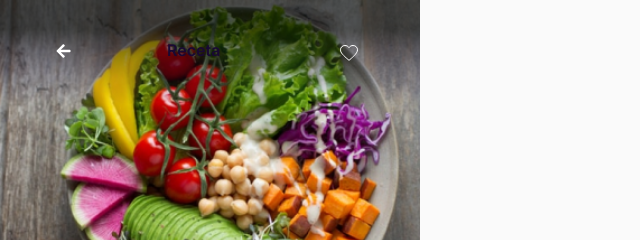
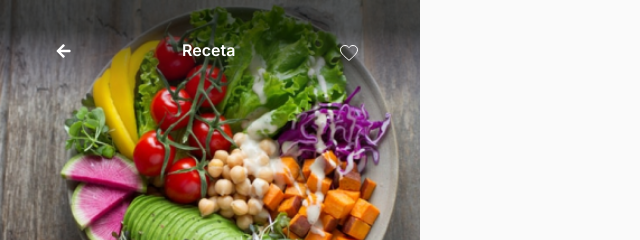
Before and after one commit to paufurlong/diplo, a plain HTML site: page detalle-receta2.html in a window 1280 px wide. Shown: the top 240 px of the page, 0-640 px from the left. Drawn offline with Linux system fonts and the light colour scheme.

Commit message:
Add files via upload

```diff
--- a/detalle-receta2.html
+++ b/detalle-receta2.html
@@ -24,12 +24,13 @@
 
   <!-- Start your project here-->
     <div id="detalle" class="container2" style="background-image: url(img/svg/fondo-detalle.png); background-repeat: no-repeat; width: 100%!important; background-size:contain;">
+        <main>
         <div class="row stepper" style="height: 209px;margin: 0 auto;">
         <div class="col-3">
         <a href="home.html"><i class="fas fa-arrow-left white-text lg"  aria-label="Atrás" style="color: var(--white)!important;"></i></a>
        </div>
     <div class="col-5">
-       <p class="subtitle receta-title">Receta</p>
+       <p class="subtitle receta-title" style="color: var(--white)!important;margin-left: 30px;">Receta</p>
     </div>
      <div class="col-3">
          <ul class="stepper-pasos">
@@ -181,6 +182,7 @@
     </div>
 
           </div>
+            </main>
     </div>
 
 
```
